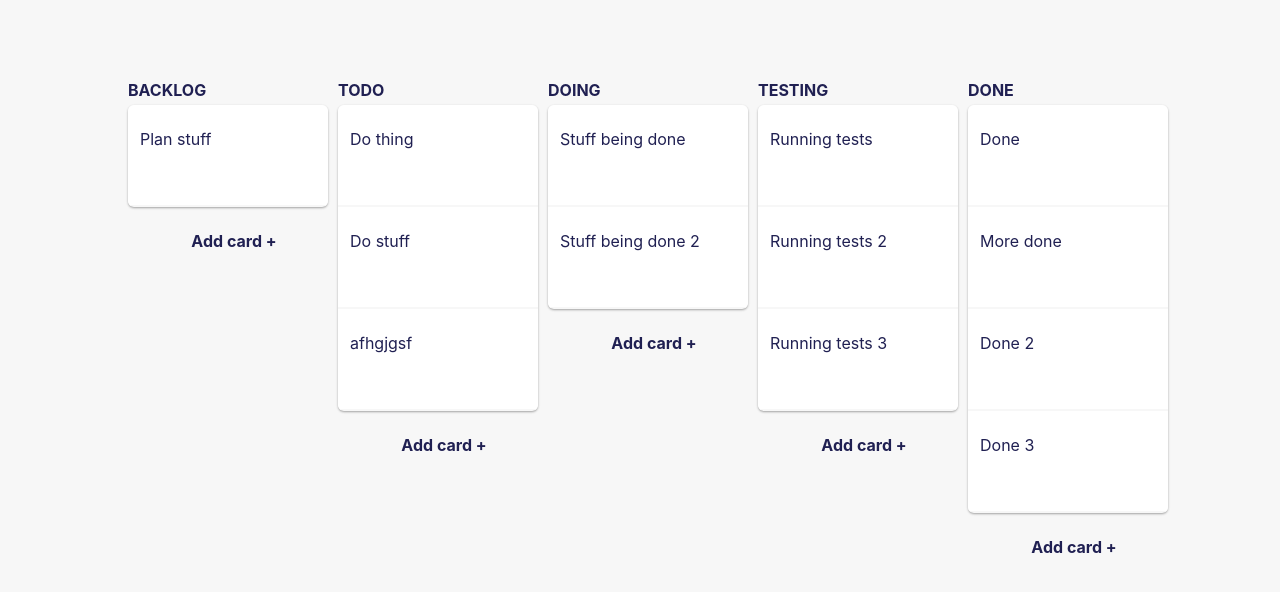
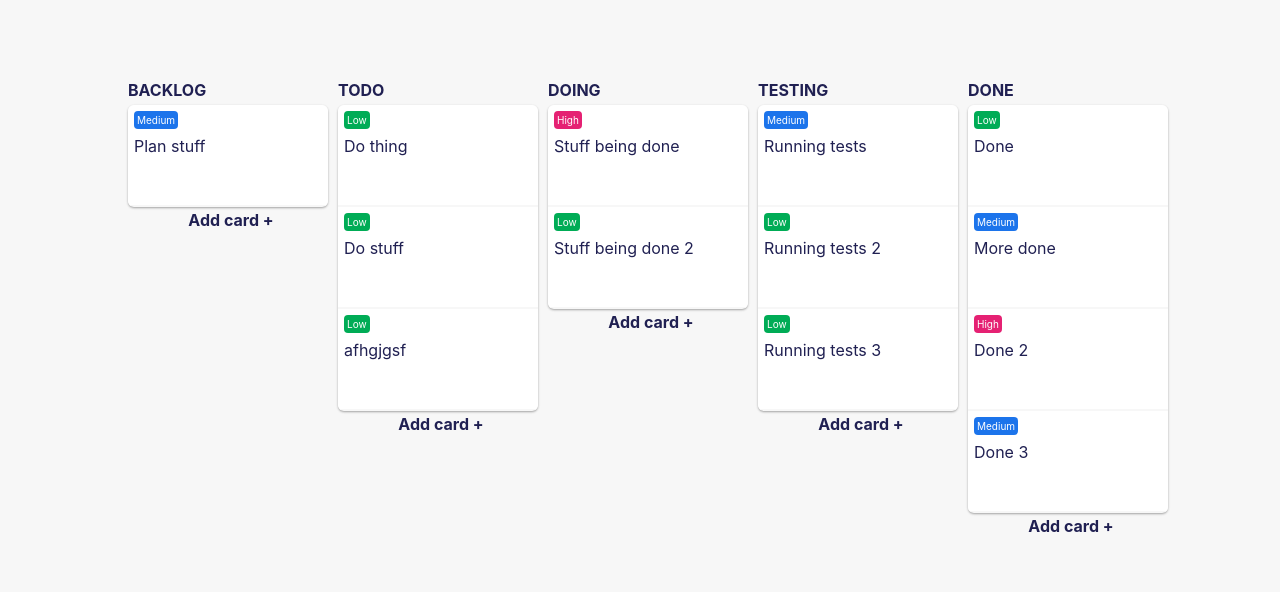
Before and after one commit to pazu1/Simple-Kanban.xyz, a React (Create React App) app in the folder client/: page / in a window 1280 px wide. Shown: the top 592 px of the page. Built offline with nearby package versions, Linux system fonts and the light colour scheme.

Commit message:
Priority labels

```diff
--- a/client/src/components/KCard.js
+++ b/client/src/components/KCard.js
@@ -2,14 +2,12 @@ import React, { useState, useContext, useRef } from "react";
 import { useDrag, useDrop } from "react-dnd";
 
 import KanbanContext from "./KanbanContext";
-import { ItemTypes } from "../utils/const";
+import { ItemTypes, PriorityLevels } from "../utils/const";
 
 function KCard(props) {
     const { changeCardPosition } = useContext(KanbanContext);
-    let { description, id, index, column } = props.card;
+    let { priority, description, id, index, column } = props.card;
     const [dropAfterCard, setDropAfterCard] = useState(false);
-    const [hoverOverSelf, setHoverOverSelf] = useState(false);
-    const [hoverExcept, setHoverExcept] = useState(false);
     const ref = useRef(null);
     const [disableDrop, setDisableDrop] = useState(true);
 
@@ -71,6 +69,7 @@ function KCard(props) {
     drag(drop(ref));
 
     let enableDrop = isOver && !disableDrop;
+    let priorityText = PriorityLevels[priority];
 
     return (
         <div>
@@ -83,6 +82,9 @@ function KCard(props) {
                 style={{ opacity: isDragging ? 0.4 : 1 }}
                 className="card"
             >
+                <div className={`priorityLabel--${priorityText}`}>
+                    {priorityText}
+                </div>
                 <span>{description}</span>
             </div>
             <div
--- a/client/src/components/KanbanContext.js
+++ b/client/src/components/KanbanContext.js
@@ -1,5 +1,6 @@
 import React, { createContext } from "react";
 
+import { arraymove } from "../utils/const";
 const KanbanContext = createContext();
 
 const API_URL = "api/";
@@ -13,36 +14,31 @@ class Card {
         description,
         index, // used to save the order of the cards to DB
         column, // possible values eg. backlog, todo, doing...
-        urgency // integer between like 0 - 4
+        priority // integer between like 0 - 4
     ) {
         this.id = id;
         this.description = description;
         this.index = index;
         this.column = column;
-        this.urgency = urgency;
+        this.priority = priority;
     }
-}
-function arraymove(arr, fromIndex, toIndex) {
-    var element = arr[fromIndex];
-    arr.splice(fromIndex, 1);
-    arr.splice(toIndex, 0, element);
 }
 
 function getTestCards() {
     return [
-        new Card(1, "Do thing", 0, "todo"),
-        new Card(2, "Do stuff", 1, "todo"),
-        new Card(3, "afhgjgsf", 2, "todo"),
-        new Card(4, "Plan stuff", 0, "backlog"),
-        new Card(6, "Stuff being done", 0, "doing"),
-        new Card(9, "Stuff being done 2", 1, "doing"),
-        new Card(12, "Running tests", 0, "testing"),
-        new Card(43, "Running tests 2", 1, "testing"),
-        new Card(92, "Running tests 3", 2, "testing"),
-        new Card(99, "Done", 0, "done"),
-        new Card(95, "More done", 1, "done"),
-        new Card(52, "Done 2", 2, "done"),
-        new Card(32, "Done 3", 3, "done"),
+        new Card(1, "Do thing", 0, "todo", 1),
+        new Card(2, "Do stuff", 1, "todo", 1),
+        new Card(3, "afhgjgsf", 2, "todo", 1),
+        new Card(4, "Plan stuff", 0, "backlog", 2),
+        new Card(6, "Stuff being done", 0, "doing", 3),
+        new Card(9, "Stuff being done 2", 1, "doing", 1),
+        new Card(12, "Running tests", 0, "testing", 2),
+        new Card(43, "Running tests 2", 1, "testing", 1),
+        new Card(92, "Running tests 3", 2, "testing", 1),
+        new Card(99, "Done", 0, "done", 1),
+        new Card(95, "More done", 1, "done", 2),
+        new Card(52, "Done 2", 2, "done", 3),
+        new Card(32, "Done 3", 3, "done", 2),
     ];
 }
 
--- a/client/src/styles/Kanban.scss
+++ b/client/src/styles/Kanban.scss
@@ -43,16 +43,39 @@ $accent:   #202052;
     min-width: 200px;
     span {
         display: block;
-        padding-left: 12px;
-        padding-top: 24px;
+        padding-left: 6px;
+        padding-top: 3px;
     }
 }
 
 .card {
-    margin-bottom: 2px; // if not last
+    margin-bottom: 2px;
     width: 100%;
     height: 100px;
     background: $bgwhite;
+}
+
+.priorityLabel {
+    display: inline-block;
+    padding: 3px;
+    margin-left: 6px;
+    margin-top: 6px;
+    margin-bottom: 4px;
+    font-size: 10px;
+    color: $bgwhite;
+    border-radius: 4px;
+    &--Low {
+        @extend .priorityLabel;
+        background: #00ac56;
+    }
+    &--Medium {
+        @extend .priorityLabel;
+        background: #1c74eb;
+    }
+    &--High {
+        @extend .priorityLabel;
+        background: #e52173;
+    }
 }
 
 .addCardBtn {
--- a/client/src/utils/const.js
+++ b/client/src/utils/const.js
@@ -1,3 +1,15 @@
 export const ItemTypes = {
     CARD: "card",
 };
+
+export function arraymove(arr, fromIndex, toIndex) {
+    var element = arr[fromIndex];
+    arr.splice(fromIndex, 1);
+    arr.splice(toIndex, 0, element);
+}
+
+export const PriorityLevels = {
+    1: "Low",
+    2: "Medium",
+    3: "High",
+};
```
